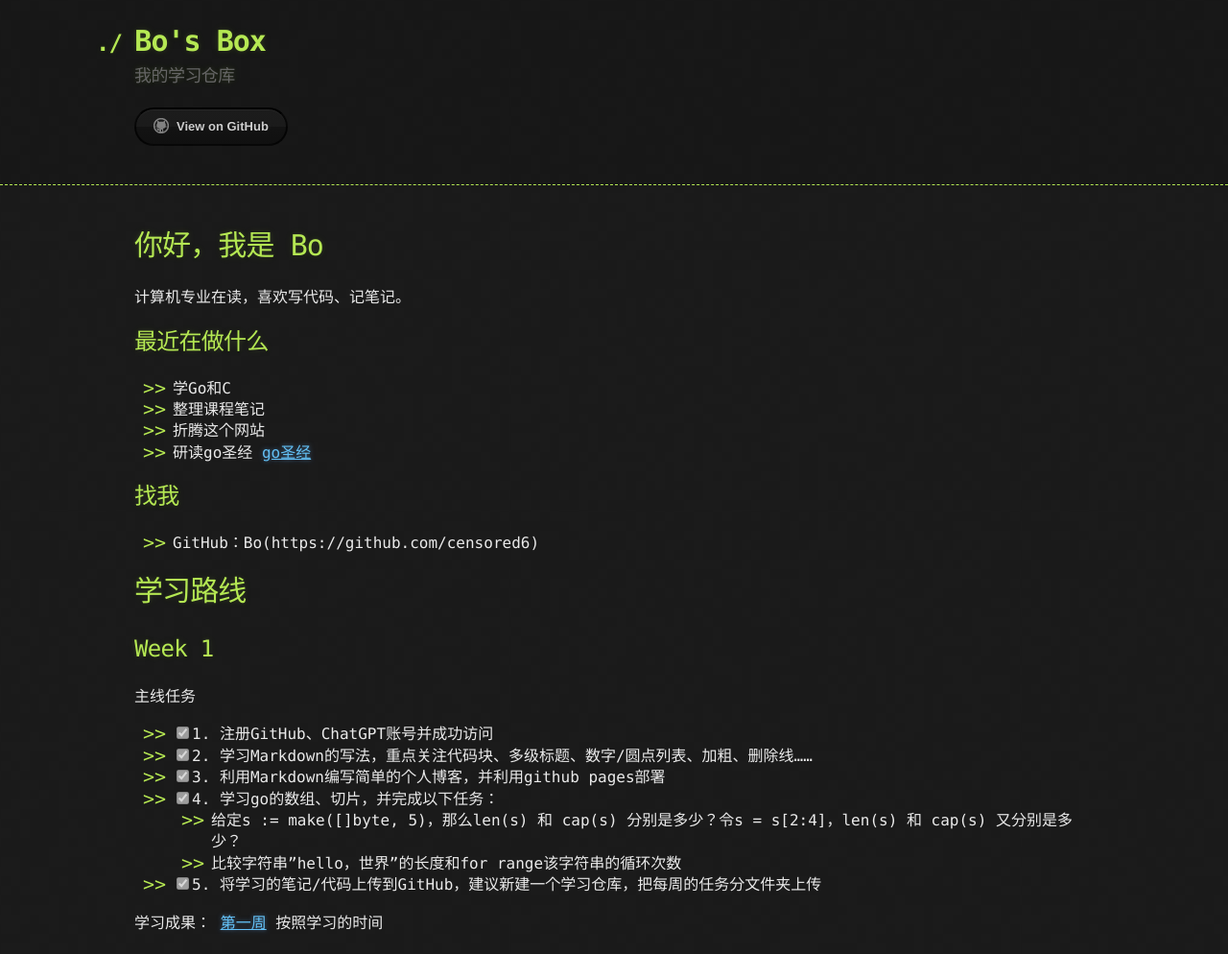
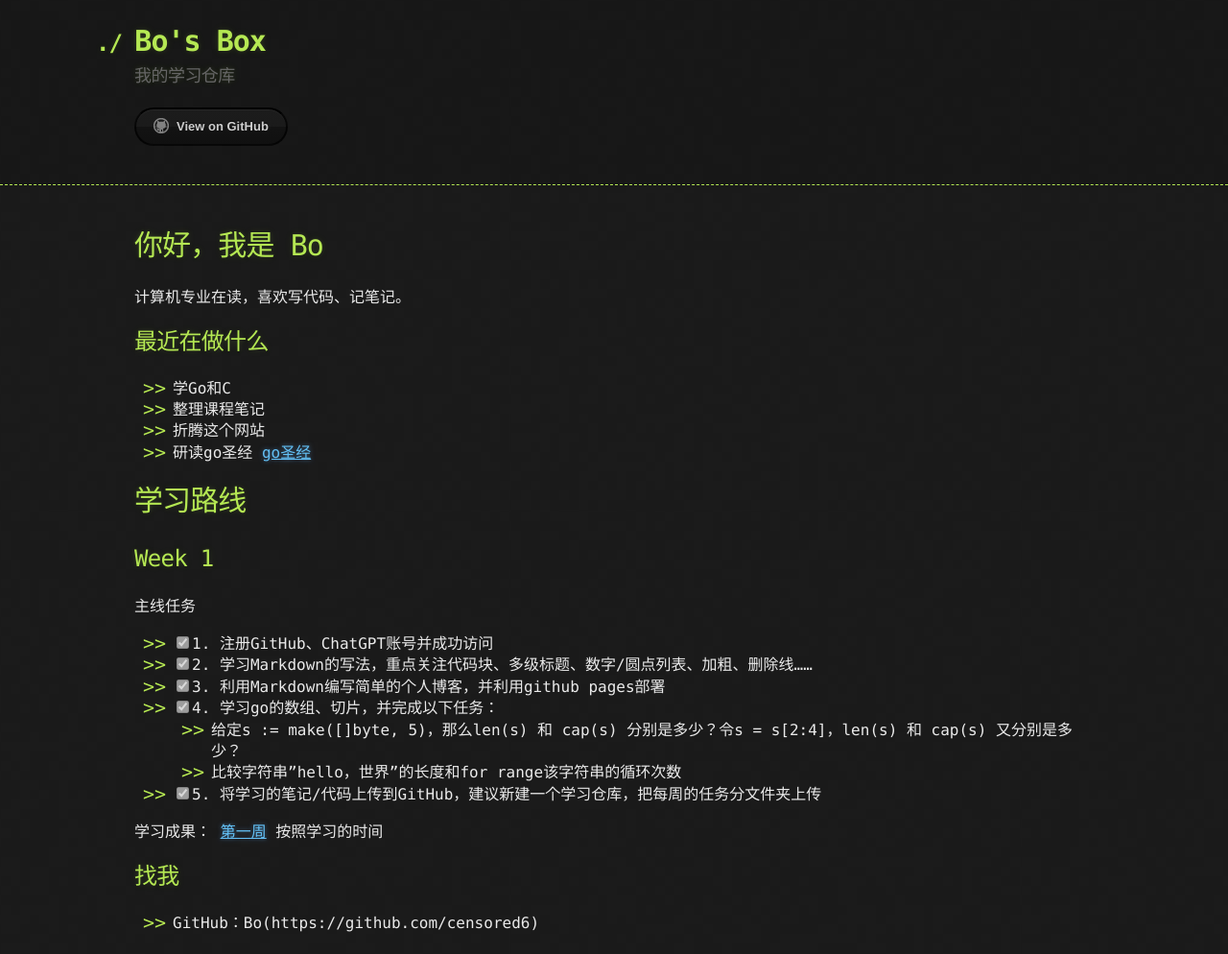
Before and after one commit to CENSORED6/CENSORED6.github.io, a Jekyll site: the page built from index.md, in a window 1280 px wide. Shown: the whole page at 96% size. Built offline with Jekyll 4.4.1, drawn with Linux system fonts in a browser that asks for light colours; our own code applies the rules of GitHub Pages for plain Markdown files; part of the change alters nothing that is shown.

```diff
--- a/index.md
+++ b/index.md
@@ -13,11 +13,6 @@ layout: default
 - 折腾这个网站
 - 研读go圣经 [go圣经](https://www.kancloud.cn/hartnett/gopl-zh/126045)
 
-## 找我
-
-- GitHub：Bo(https://github.com/censored6)
-
-
 # 学习路线
 
 ## Week 1
@@ -32,3 +27,8 @@ layout: default
 
 学习成果：
 [第一周](https://github.com/CENSORED6/CENSORED6.github.io/tree/main/muxi/week%201) 按照学习的时间
+
+
+## 找我
+
+- GitHub：Bo(https://github.com/censored6)
```
